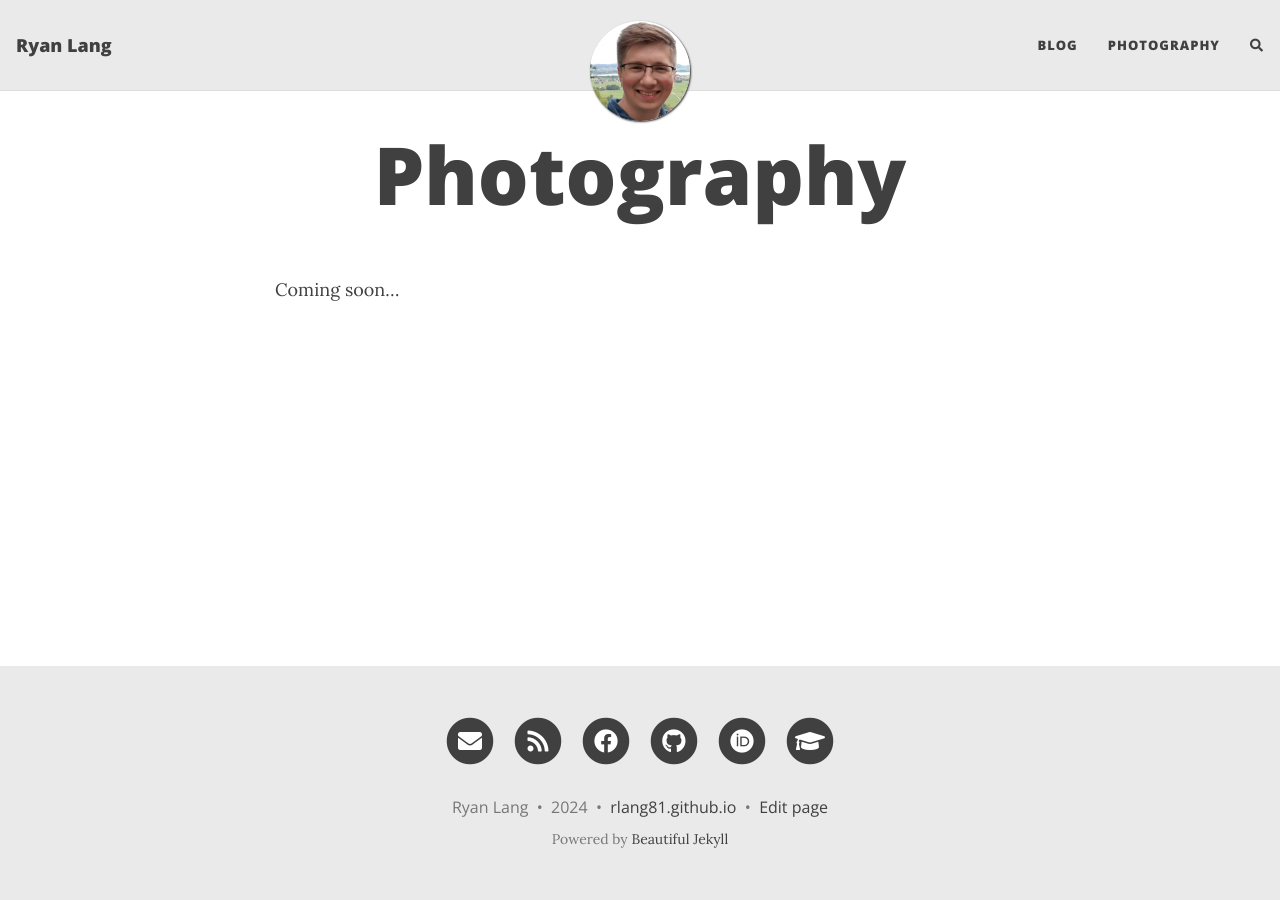
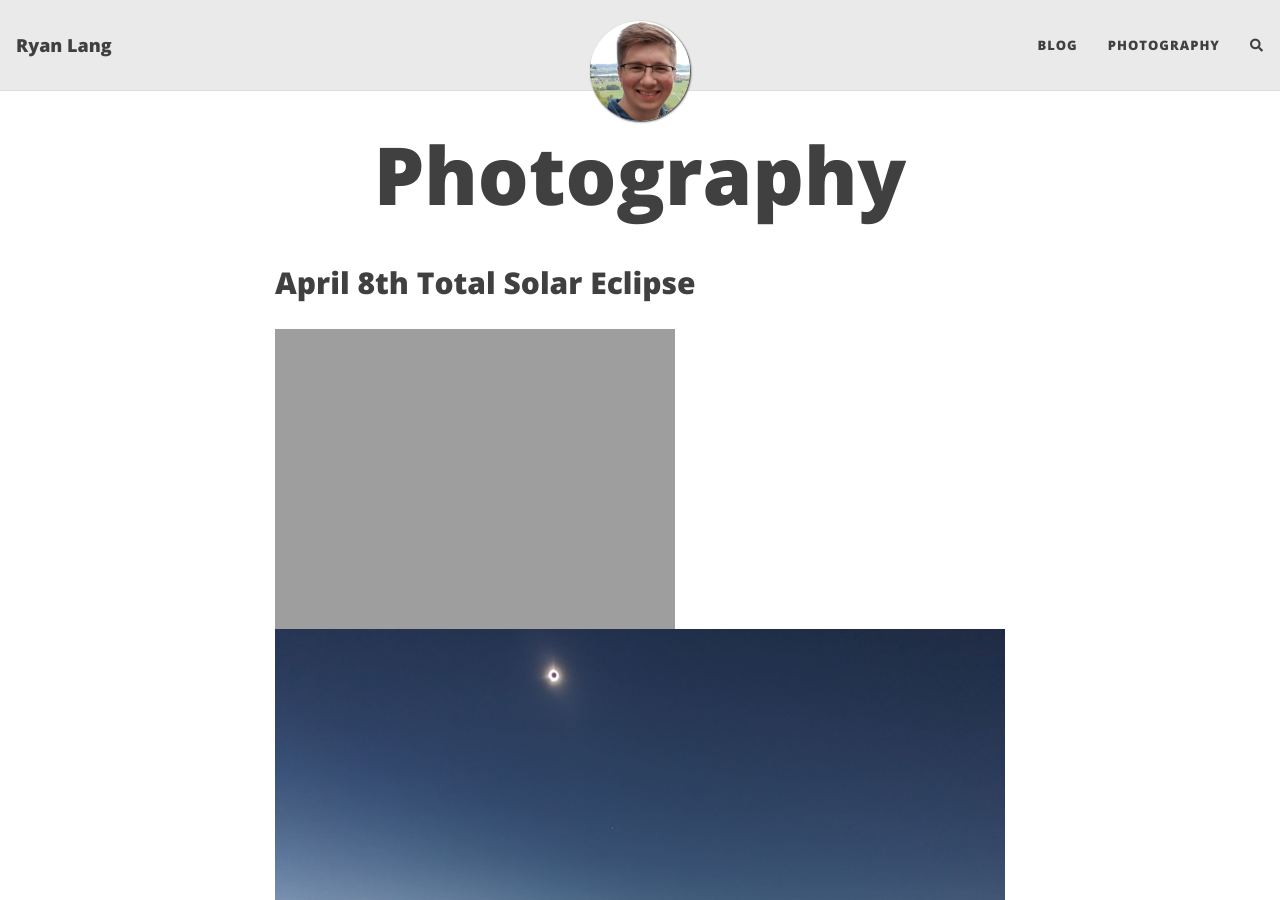
Before and after one commit to rlang81/rlang81.github.io, a Jekyll site: the page built from photography.md, in a window 1280 px wide and 900 px high. Built offline with Jekyll 4.4.1, drawn with Linux system fonts in a browser that asks for light colours; nearby versions of some CDN libraries; comment, search, counter and statistics services are not loaded.

Commit message:
Testing photography page

```diff
--- a/photography.md
+++ b/photography.md
@@ -3,4 +3,6 @@ layout: page
 title: Photography
 ---
 
-Coming soon...
+## April 8th Total Solar Eclipse
+
+![HDR Composite](https://rlang81.github.io/assets/img/photography/maine-tse-2024/hdr-stack-1.png) ![View from the Rangeley, ME IGA](https://rlang81.github.io/assets/img/photography/maine-tse-2024/PXL_20240408_193142221.jpg)
```
